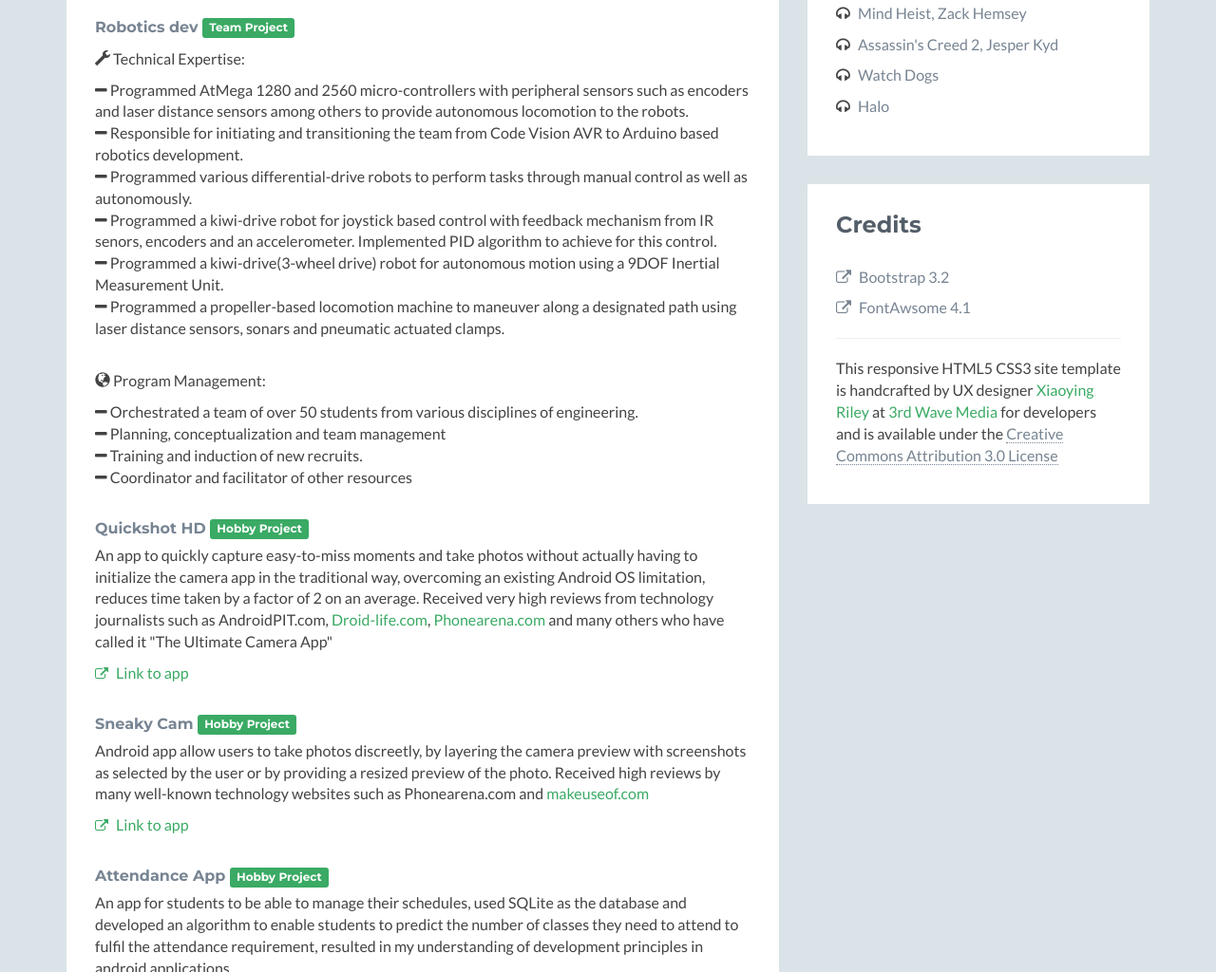
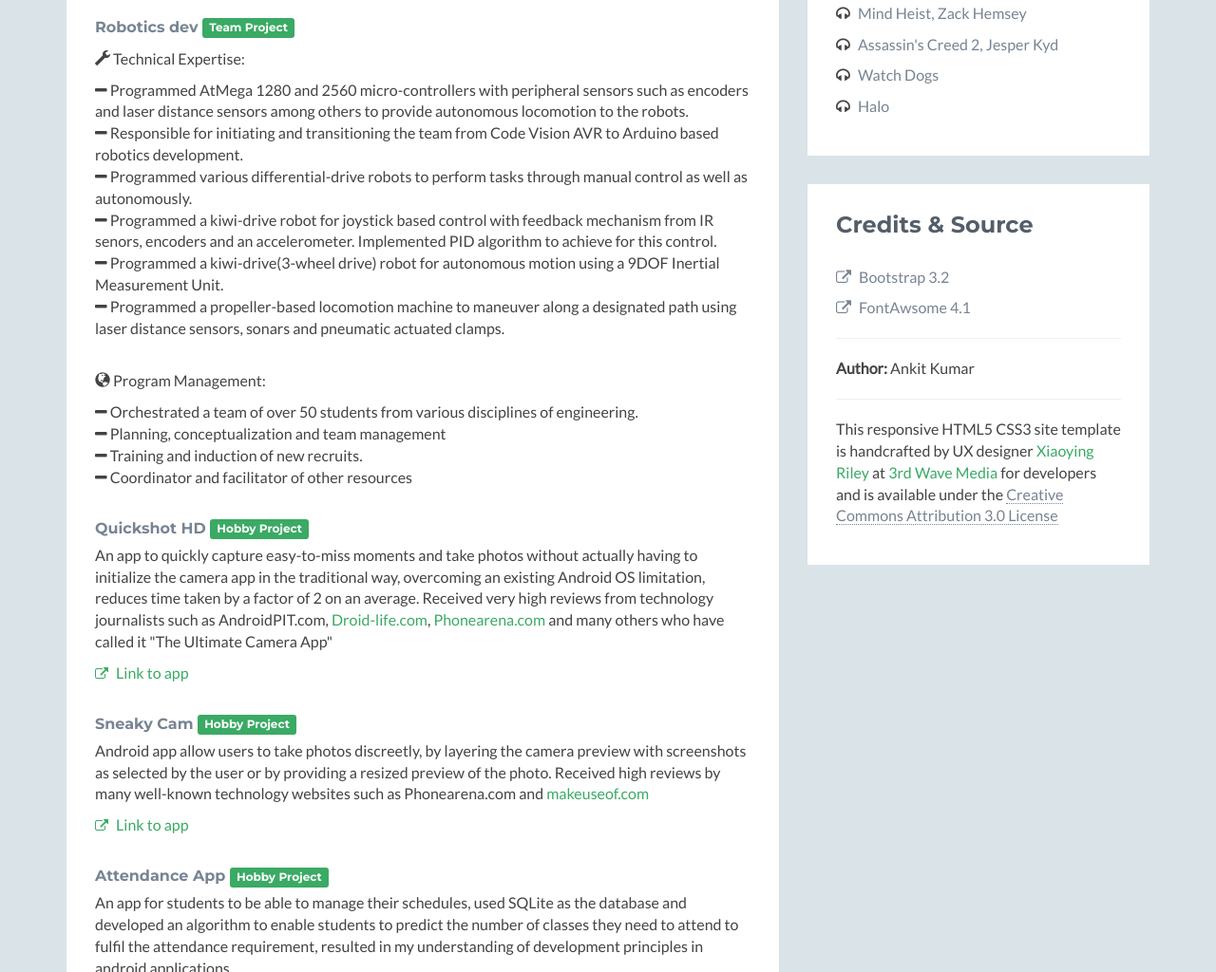
Before and after one commit to ankitrkumar/ankit-portfolio, a plain HTML site: page public/index.html in a window 1280 px wide. Shown: the part 2539-3563 px from the top of the page at 95% size. Drawn offline with Linux system fonts and the light colour scheme; no server answers; a script that the page names is missing.

Commit message:
Credits and sources

```diff
--- a/public/index.html
+++ b/public/index.html
@@ -407,15 +407,15 @@
 
                 <aside class="credits aside section">
                     <div class="section-inner">
-                        <h2 class="heading">Credits</h2>
+                        <h2 class="heading">Credits &amp; Source</h2>
                         <div class="content">
                             <ul class="list-unstyled">
                                 <li><a href="http://getbootstrap.com/" target="_blank"><i class="fa fa-external-link"></i> Bootstrap 3.2</a></li>
                                 <li><a href="http://fortawesome.github.io/Font-Awesome/" target="_blank"><i class="fa fa-external-link"></i> FontAwsome 4.1</a></li>
                             </ul>
-
                             <hr/>
-
+                            <p><b>Author:</b> Ankit Kumar</p>
+                            <hr/>
                              <p>This responsive HTML5 CSS3 site template is handcrafted by UX designer <a href="https://www.linkedin.com/in/xiaoying" target="_blank">Xiaoying Riley</a> at <a href="http://themes.3rdwavemedia.com/" target="_blank">3rd Wave Media</a> for developers and is available under the <a class="dotted-link" href="http://creativecommons.org/licenses/by/3.0/" target="_blank">Creative Commons Attribution 3.0 License</a></p>
                         </div><!--//content-->
                     </div><!--//section-inner-->
```
